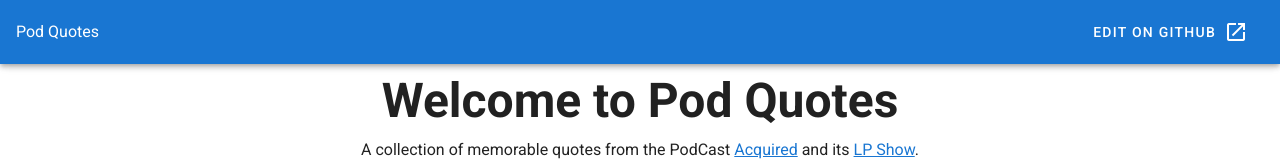
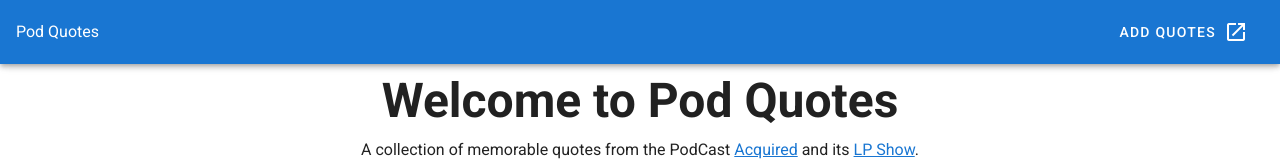
Before and after one commit to rethab/pod-quotes, a Vue app: page / in a window 1280 px wide. Shown: the top 161 px of the page. Built offline with nearby package versions, Linux system fonts and the light colour scheme.

Commit message:
change add quotes link

```diff
--- a/src/App.vue
+++ b/src/App.vue
@@ -16,7 +16,7 @@
           target="_blank"
           text
       >
-        <span class="mr-2">Edit on GitHub</span>
+        <span class="mr-2">Add Quotes</span>
         <v-icon>mdi-open-in-new</v-icon>
       </v-btn>
     </v-app-bar>
```
